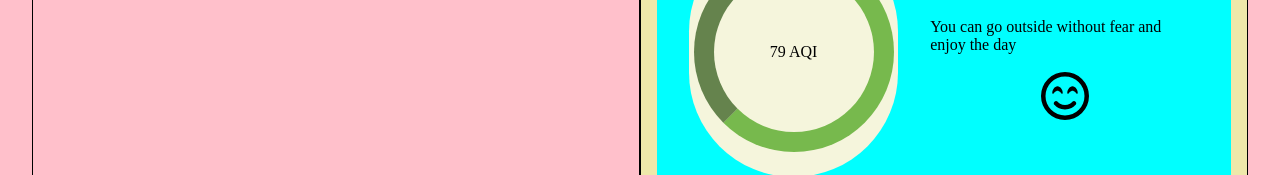
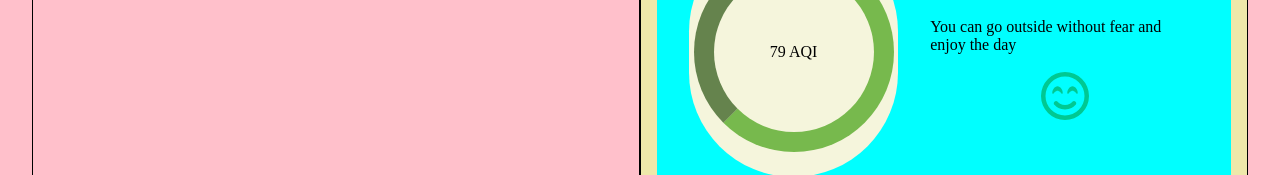
Before and after one commit to nrasheva/Breezy, an Angular app: page /air-quality in a window 1280 px wide. Shown: the part 223-398 px from the top of the page. Built offline with nearby package versions, Linux system fonts and the light colour scheme.

Commit message:
Update global styles

```diff
--- a/src/styles.css
+++ b/src/styles.css
@@ -15,7 +15,7 @@
 
 .main {
   padding-top: var(--nav-height);
-  background-color: red;
+  /* background-color: red; */
 }
 
 /*-------------------------Variables-------------------------*/
@@ -23,10 +23,12 @@
 :root {
   --nav-height: 60px;
   --horizontal-padding: 10vw;
+  --font: 'Poppins';
   --dark-blue-magenta: rgb(50, 50, 80);
   --light-blue-magenta: rgba(50, 50, 80, 0.9);
-  --font: 'Poppins';
   --border-color: rgb(220, 220, 220);
+  --success-green: rgb(0, 200, 146);
+  --light-green: rgb(240, 247, 247);
 }
 
 /*-------------------------Typography-------------------------*/
```
